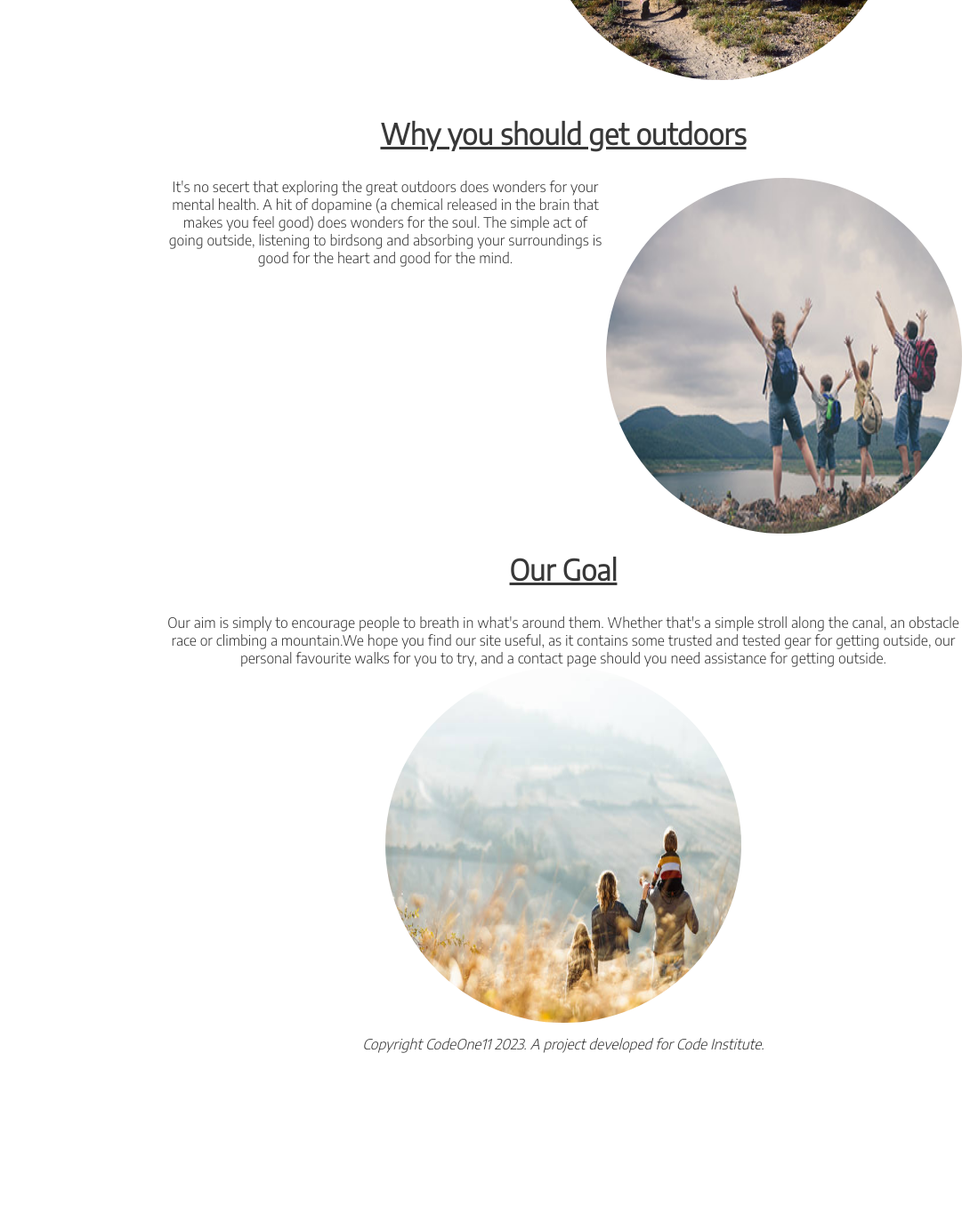
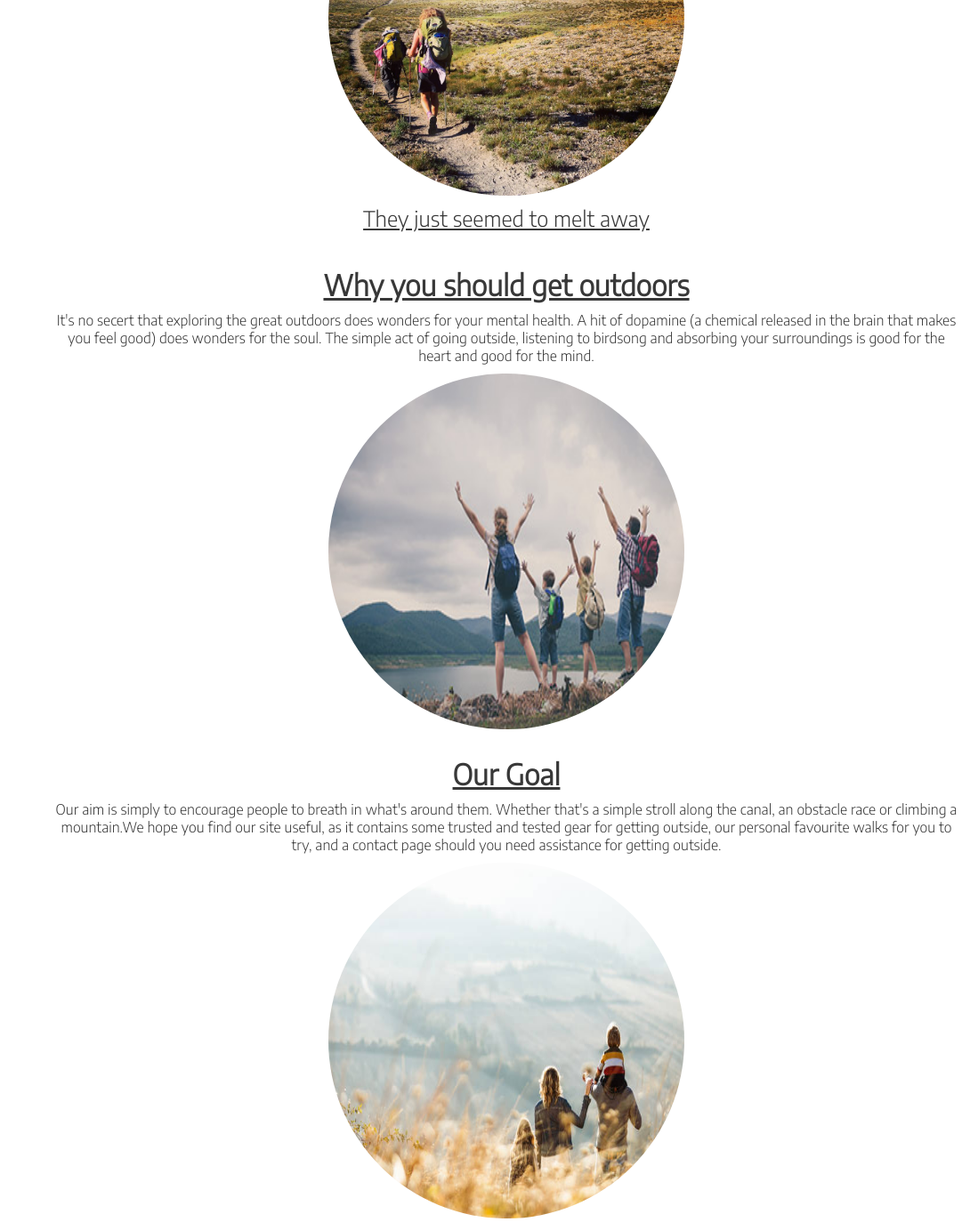
Before and after one commit to one1189/wonder-walkers, a plain HTML site: page index.html in a window 1280 px wide. Shown: the part 920-2303 px from the top of the page at 89% size, without its empty margins (199-1280 px from the left). Before the commit the page ends 2124 px from the top, so only its background shows below. Drawn offline with Linux system fonts and the light colour scheme.

Commit message:
Update index page and styling

```diff
--- a/assets/css/style.css
+++ b/assets/css/style.css
@@ -15,7 +15,7 @@
     background-color: hsl(0, 0%, 97%);
     display: flex;
     flex-direction: column;
-    width: 300px;
+    width: 20%;
     height: 100%;
     position: fixed;
     align-items: stretch;
@@ -48,8 +48,8 @@
 .nav-bar img {
     display: flex;
     justify-content: center;
-    height: 200px;
-    width: 300px;
+    height: auto;
+    width: auto;
 }
 
 .nav-bar-footer ul {
@@ -74,28 +74,32 @@
     display: flex;
     align-items: flex-end;
     height: 500px;
-    width: 100%;
+    width: 80%;
     background: url('../images/trekking-in-japan.jpeg') no-repeat center center;
     background-size: cover;
+    float: right;
 }
 
 h1 {
     display: flex;
     justify-content: center;
     background-color: hsl(0, 0%, 97%);
+    width: 80%;
+    float: right;
+    text-transform: uppercase;
 }
 
-/* Main footer free code camp*/
+/* Main footer*/
 
-#main-footer {
-    position: relative;
-    bottom: 0;
-    width: 70%;
-    height: 2.5rem;
+.footer {
+    display: flex;
+    width: 80%;
     float: right;
     padding-top: 10px;
     text-align: center;
     font-style: italic;
+    background-color: #f7f7f7;
+    justify-content: center;
 }
 /*Page header*/
 
@@ -117,17 +121,17 @@ h1 {
 
 /* Home page */
 
-#master-container {
-    width: 70%;
+.master-container {
+    width: 80%;
     text-align: center;
     float: right;
     height: 100%;
 }
 
-#master-container h2 {
+.master-container h2 {
     font-weight: bolder;
     font-size: 32px;
-    padding-bottom: 10px;
+    padding: 20px 0 10px 0;
     text-decoration: underline;
 }
 
@@ -141,6 +145,7 @@ h1 {
     justify-content: center;
     height: auto;
     padding: 20px;
+    flex-direction: column;
 }
 
 .intro-para img {
@@ -148,24 +153,32 @@ h1 {
     width: 400px;
     border-radius: 50%;
     display: flex;
-    align-self: flex-end;
+    align-self: center;
+    padding: 10px;
 }
 
+.melt {
+    text-decoration: underline;
+    font-size: x-large;
+}
 .why-para {
     display: flex;
-    justify-content: flex-end;
+    flex-direction: column;
 }
 
 .why-para img {
     height: 400px;
     width: 400px;
     border-radius: 50%;
+    align-self: center;
+    padding: 10px;
 }
 
 .goals-para img {
     height: 400px;
     width: 400px;
     border-radius: 50%;
+    padding: 10px;
 }
 
 /*Contact page*/
--- a/index.html
+++ b/index.html
@@ -59,9 +59,8 @@
     <div class="page-header"></div>
     <h1>Welcome to Wonder Walkers</h1>
 
-    <section id="master-container">
+    <section class="master-container">
         <h2>Who we are</h2>
-        <hr>
         <div class="container">
             <div class="intro-para">
                 <p>Wonder Walkers is an organisation helping to get people exploring the great outdoors, once again. The
@@ -75,13 +74,10 @@
                     brought me to tears.
                     Suddenly, I found myself back out in the open, not questioning those hard times.</p>
                 <img src="assets/images/hiking-1.jpeg" alt="A couple on their way towards a mountain">
-                <p>They just seemed to melt away</p>
+                <p class="melt">They just seemed to melt away</p>
             </div>
         </div>
-
-        <br>
         <h2>Why you should get outdoors</h2>
-        <br>
         <div class="container">
             <div class="why-para">
                 <p>It's no secert that exploring the great outdoors does wonders for your mental health. A hit of
@@ -91,9 +87,7 @@
                 <img src="assets/images/family-outdoors.jpeg" alt="family enjohing the outdoors">
             </div>
         </div>
-        <br>
         <h2>Our Goal</h2>
-        <br>
         <div class="container">
             <div class="goals-para">
                 <p>Our aim is simply to encourage people to breath in what's around them. Whether that's a simple stroll
@@ -105,7 +99,7 @@
         </div>
     </section>
 
-    <footer id="main-footer">
+    <footer class="footer">
         <p>Copyright CodeOne11 2023. A project developed for Code Institute.</p>
     </footer>
 
```
